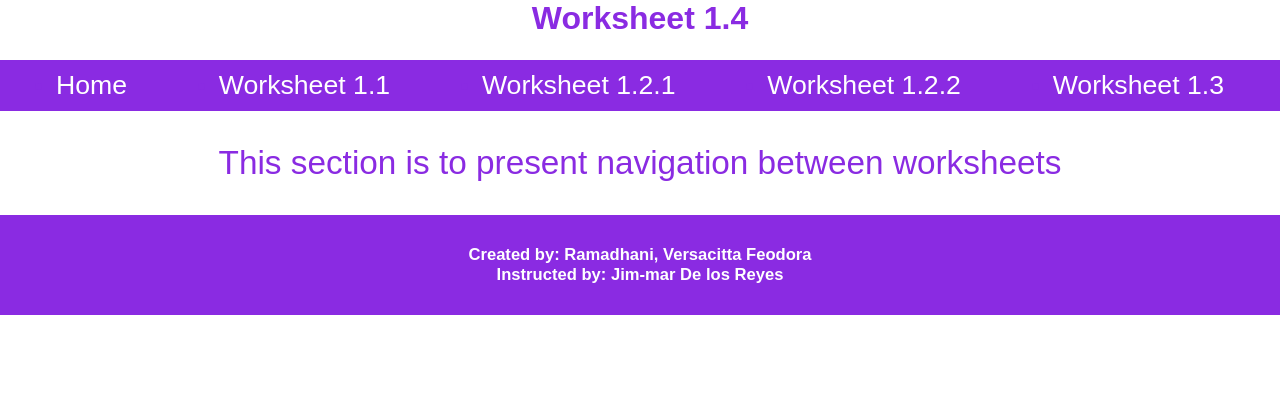
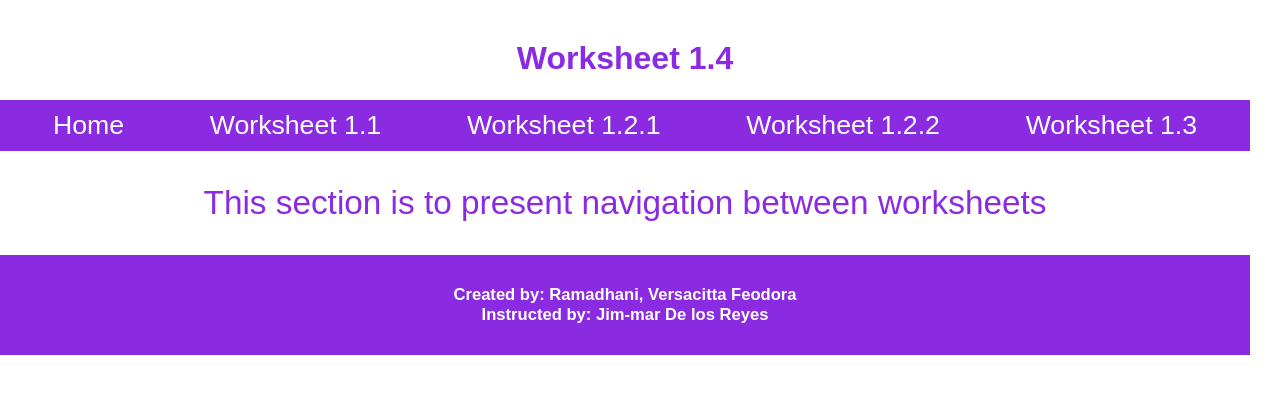
Before and after one commit to VersaFeodora/ispsc-worksheet-1.4, a plain HTML site: page index.html in a window 1280 px wide. Drawn offline with Linux system fonts and the light colour scheme.

Commit message:
Update html

```diff
--- a/index.html
+++ b/index.html
@@ -28,14 +28,14 @@
 
         <style>
             body{
-                padding:30 30 0 0;
+                padding:30px 30px 0px 0px;
                 margin: 0;
                 font-family: sans-serif;
                 background-color: white;
                 color: blueviolet;
             }
             header{
-                padding: 30 0 0 0;
+                padding: 10px 0px 0px 0px;
                 font-size: xx-large;
                 text-align: center;
                 font-weight: 800;
@@ -62,7 +62,7 @@
                 font-weight: 500;
             }
             footer{
-                padding: 10;
+                padding: 0px;
                 font-size: 15pt;
                 text-align: center;
                 background-color: blueviolet;
```
